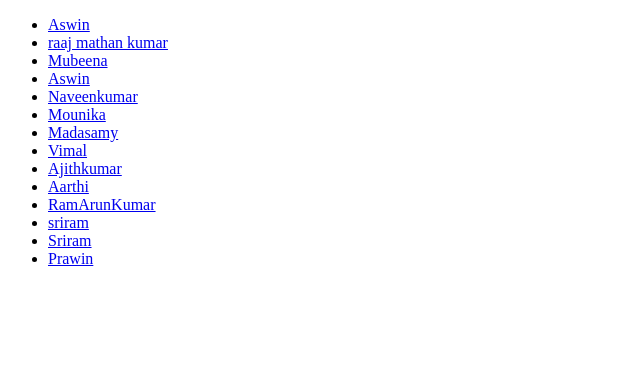
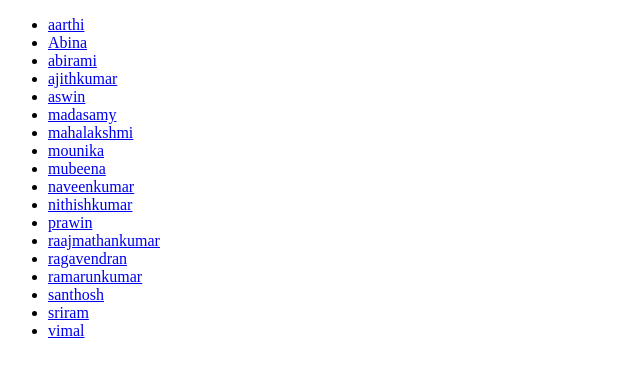
Before and after one commit to FabevyVel/fsd-03-project-1, a website: page index.html in a window 1280 px wide. Shown: the whole page, without its empty margins (0-640 px from the left). Drawn offline with Linux system fonts and the light colour scheme.

Commit message:
update index file

```diff
--- a/index.html
+++ b/index.html
@@ -8,20 +8,24 @@
   </head>
   <body>
     <ul>
-      <li><a href="aswin/index.html" target="_blank">Aswin</a></li>
-      <li><a href="raajmathankumar/index.html" target="_blank" >raaj mathan kumar</a ></li>
-      <li><a href="mubeena/index.html" target="_blank">Mubeena</a></li>
-      <li><a href="aswin/index.html" target="_blank">Aswin</a></li>
-      <li><a href="naveenkumar/index.html" target="_blank">Naveenkumar</a></li>
-      <li><a href="mounika/index.html" target="_blank">Mounika</a></li>
-      <li><a href="madasamy/index.html" target="_blank">Madasamy</a></li>
-      <li><a href="vimal/index.html" target="_blank">Vimal</a></li>
-      <li><a href="ajithkumar/index.html" target="_blank">Ajithkumar</a></li>
-      <li><a href="aarthi/index.html" target="_blank">Aarthi</a></li>
-      <li><a href="ramarunkumar/index.html" target="_blank">RamArunKumar</a></li>
-      <li><a href="sriram/index.html" target="_blank">sriram</a></li>
-      <li><a href="sriram/index.html" target="_blank">Sriram</a></li>
-      <li><a href="prawin/index.html" target="_blank">Prawin</a></li>
+      <li><a href="aarthi/layout.html" target="_blank">aarthi</a></li>
+      <li><a href="Abina/layout.html" target="_blank">Abina</a></li>
+      <li><a href="abirami/layout.html" target="_blank">abirami</a></li>
+      <li><a href="ajithkumar/layout.html" target="_blank">ajithkumar</a></li>
+      <li><a href="aswin/layout.html" target="_blank">aswin</a></li>
+      <li><a href="madasamy/layout.html" target="_blank">madasamy</a></li>
+      <li><a href="mahalakshmi/layout.html" target="_blank">mahalakshmi</a></li>
+      <li><a href="mounika/layout.html" target="_blank">mounika</a></li>
+      <li><a href="mubeena/layout.html" target="_blank">mubeena</a></li>
+      <li><a href="naveenkumar/layout.html" target="_blank">naveenkumar</a></li>
+      <li><a href="nithishkumar/layout.html" target="_blank">nithishkumar</a></li>
+      <li><a href="prawin/layout.html" target="_blank">prawin</a></li>
+      <li><a href="raajmathankumar/layout.html" target="_blank">raajmathankumar</a></li>
+      <li><a href="ragavendran/layout.html" target="_blank">ragavendran</a></li>
+      <li><a href="ramarunkumar/layout.html" target="_blank">ramarunkumar</a></li>
+      <li><a href="santhosh/layout.html" target="_blank">santhosh</a></li>
+      <li><a href="sriram/layout.html" target="_blank">sriram</a></li>
+      <li><a href="vimal/layout.html" target="_blank">vimal</a></li>
     </ul>
   </body>
 </html>
--- a/mounika/css/layout.css
+++ b/mounika/css/layout.css
@@ -2,7 +2,6 @@
     box-sizing: border-box;
 }
 body{
-    background-image: url(../images/resume.jpg);
     background-position: center top;
     height: 1750px;
 }
@@ -57,15 +56,15 @@ body{
     border-radius: 50%;
 }
 .header{
-    background-color:rgb(49 60 78 / 73%);
+    background-color:rgb(49, 60, 78);
     height: 259px;
 }
 .contacts{
-    background-color: rgb(34 42 51 / 63%);
+    background-color: rgb(34, 42, 51);
     height: 60px;
 }
 .main-content{
-    background-color: rgb(255 255 255 / 75%);
+    background-color: rgb(255, 255, 255);
     height: 1431px;
 }
 .header{
```
